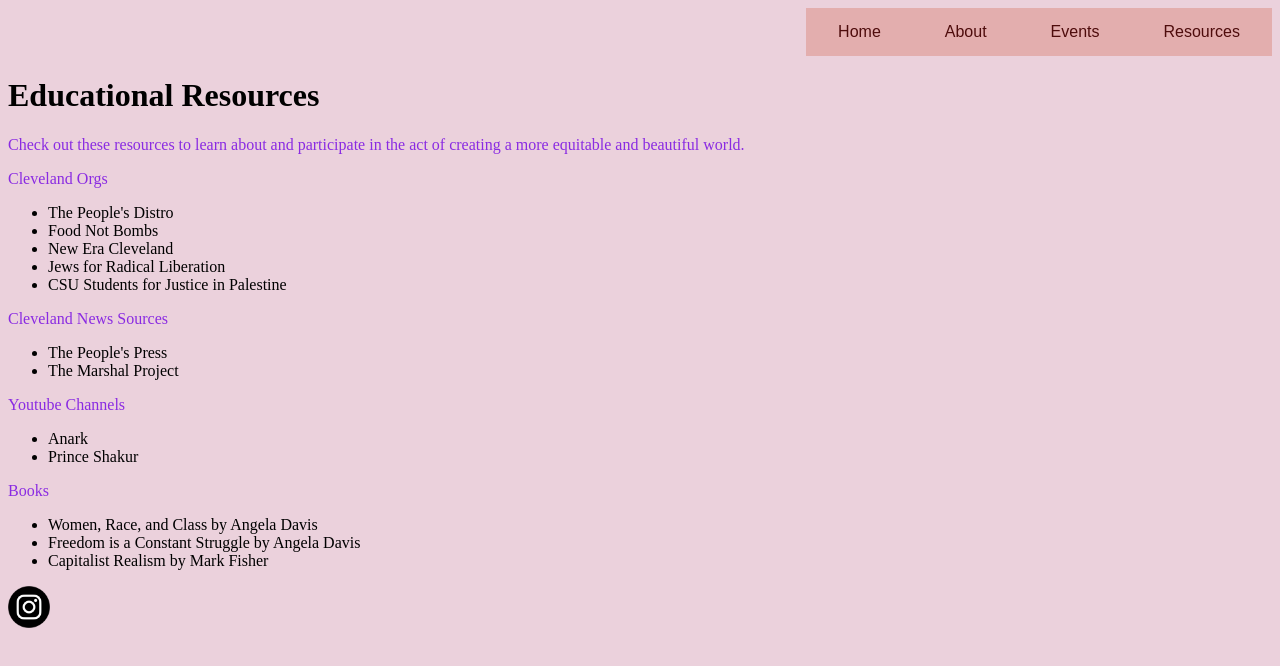
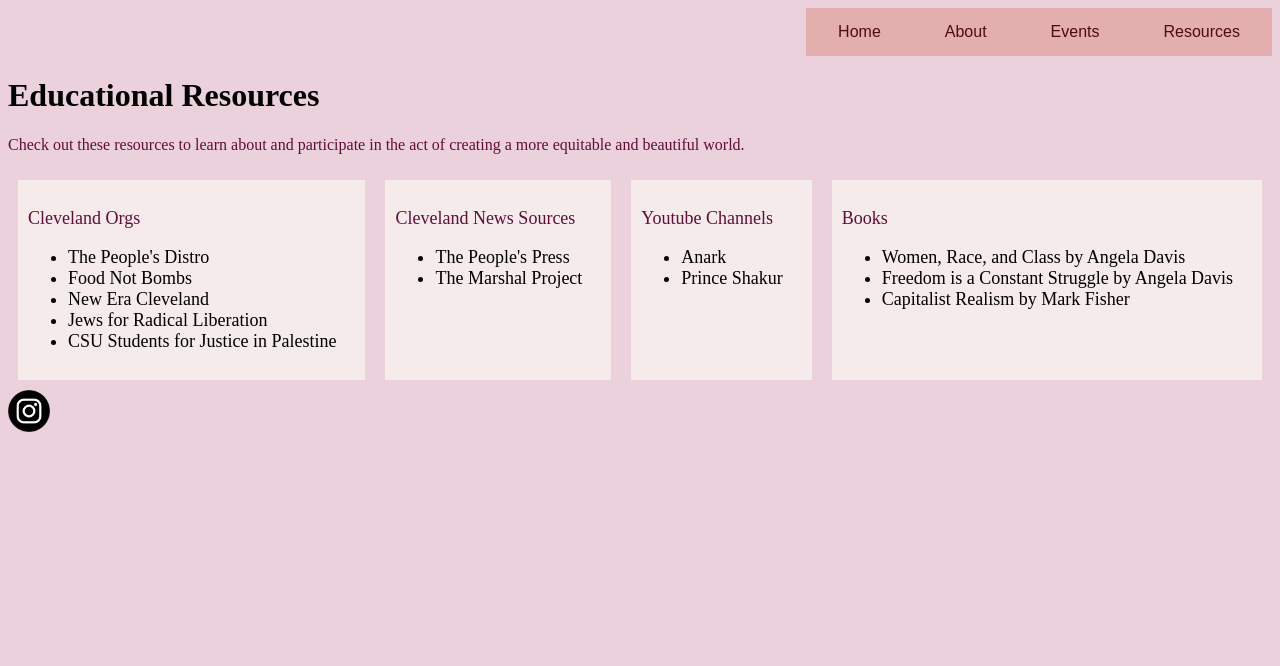
Before and after one commit to nerdybird2002/SMC-Website, a plain HTML site: page Resources.html in a window 1280 px wide. Drawn offline with Linux system fonts and the light colour scheme.

Commit message:
info box flex

```diff
--- a/Resources.html
+++ b/Resources.html
@@ -26,6 +26,8 @@
       Check out these resources to learn about and participate in the act of
       creating a more equitable and beautiful world.
     </p>
+    <div class="informationbox">
+      <div>
     <p>Cleveland Orgs</p>
     <ul>
       <li>The People's Distro</li>
@@ -34,25 +36,29 @@
       <li>Jews for Radical Liberation</li>
       <li>CSU Students for Justice in Palestine</li>
     </ul>
-
+</div>
+<div>
     <p>Cleveland News Sources</p>
     <ul>
       <li>The People's Press</li>
       <li>The Marshal Project</li>
     </ul>
-
+</div>
+<div>
     <p>Youtube Channels</p>
     <ul>
       <li>Anark</li>
       <li>Prince Shakur</li>
     </ul>
-
+</div>
+<div>
     <p>Books</p>
     <ul>
       <li>Women, Race, and Class by Angela Davis</li>
       <li>Freedom is a Constant Struggle by Angela Davis</li>
       <li>Capitalist Realism by Mark Fisher</li>
-    </ul>
+    </ul></div>
+    </div>
 
      <a href="https://www.instagram.com/cia.smc/" target="_blank">
       <img
--- a/stylesheetindex.css
+++ b/stylesheetindex.css
@@ -3,7 +3,7 @@
 }
 
 p {
-  color: blueviolet;
+  color: rgb(98, 12, 56);
   font-weight: 200;
 }
 
@@ -22,3 +22,18 @@
   font-size: 16px;
   cursor: pointer;
 }
+
+.informationbox {
+  display: flex;
+  flex-wrap: wrap;
+  /*background-color: aliceblue;*/
+}
+
+.informationbox div {
+  background-color: #f5ebeb;
+  margin: 10px;
+  padding: 10px;
+  margin-bottom: 10px;
+  font-size: 18px;
+  flex-grow: calc(8);
+}
```
Also changed, not shown: about.html (+6 -1 lines).
